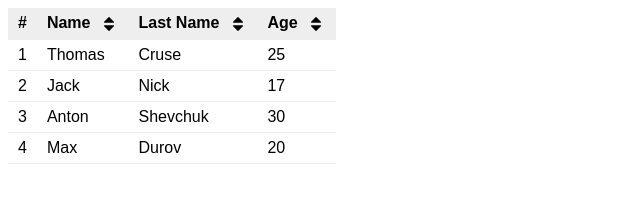
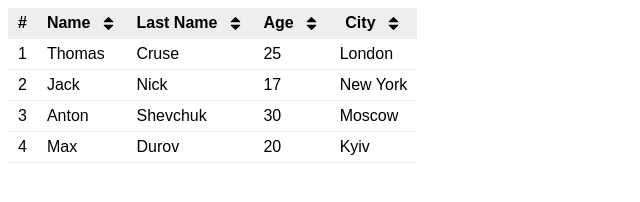
Before and after one commit to muravey3331/test-task-table, a React app: page / in a window 1280 px wide. Shown: the whole page, without its empty margins (0-640 px from the left). Built offline with nearby package versions, Linux system fonts and the light colour scheme.

Commit message:
commit before pull

```diff
--- a/src/index.css
+++ b/src/index.css
@@ -31,8 +31,8 @@ th{
   margin-left: 10px;
   display: inline-block;
   vertical-align: middle;
-  height: 18px;
-  width: 18px;
+  height: 16px;
+  width: 16px;
   background: no-repeat center;
   background-size: contain;
 }
--- a/src/index.js
+++ b/src/index.js
@@ -5,12 +5,12 @@ import './index.css';
 import Table from './components/Table';
 
 const initialState = {
-    headers: ['name', 'last name', 'age'],
+    headers: ['name', 'last name', 'age', 'city'],
     data: [
-        ['Thomas', 'Cruse', 25],
-        ['Jack', 'Nick', 17],
-        ['Anton', 'Shevchuk', 30],
-        ['Max', 'Durov', 20]
+        ['Thomas', 'Cruse', 25, 'London'],
+        ['Jack', 'Nick', 17, 'New York'],
+        ['Anton', 'Shevchuk', 30, 'Moscow'],
+        ['Max', 'Durov', 20, 'Kyiv']
     ]
 };
 
```
Also changed, not shown: README.md.
